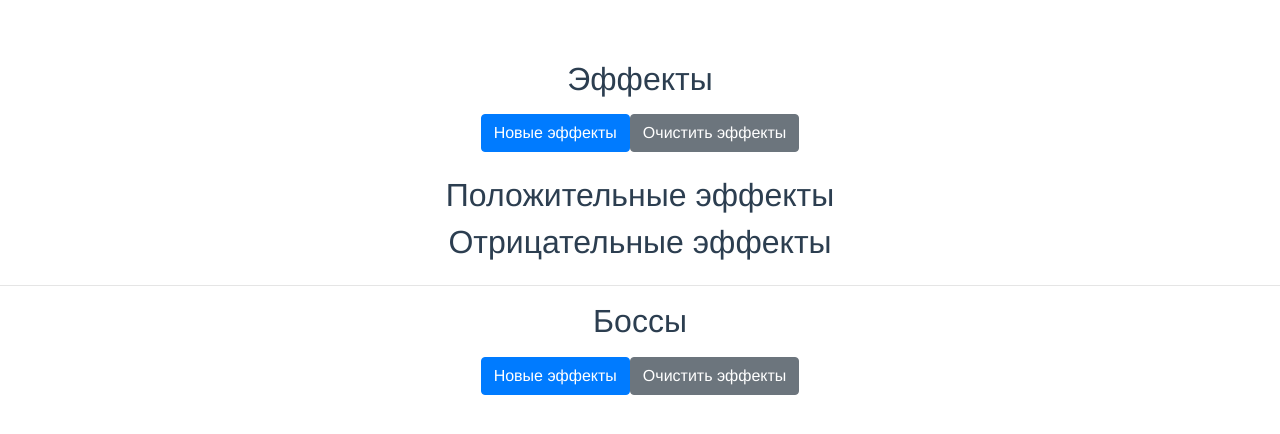
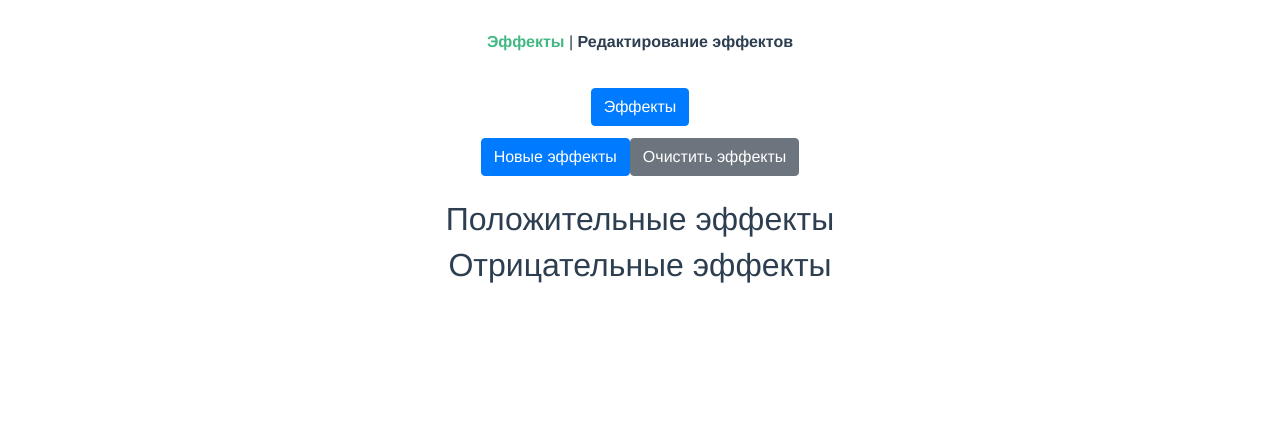
Before and after one commit to John13292/dicesFront, a Vue app: page / in a window 1280 px wide. Shown: the top 434 px of the page. Built offline with nearby package versions, Linux system fonts and the light colour scheme.

Commit message:
Разделил компонент эффектов на эффекты волн и эффекты боссов, добавил роутинг

```diff
--- a/package.json
+++ b/package.json
@@ -9,11 +9,13 @@
   },
   "dependencies": {
     "core-js": "^3.6.5",
-    "vue": "^2.6.11"
+    "vue": "^2.6.11",
+    "vue-router": "^3.2.0"
   },
   "devDependencies": {
     "@vue/cli-plugin-babel": "~4.5.0",
     "@vue/cli-plugin-eslint": "~4.5.0",
+    "@vue/cli-plugin-router": "^4.5.10",
     "@vue/cli-service": "~4.5.0",
     "@vue/eslint-config-standard": "^5.1.2",
     "babel-eslint": "^10.1.0",
--- a/src/App.vue
+++ b/src/App.vue
@@ -1,19 +1,12 @@
 <template>
   <div id="app">
-    <HelloWorld msg="Welcome to Your Vue.js App"/>
+    <div id="nav">
+      <router-link to="/">Эффекты</router-link> |
+      <router-link to="/EditEffects">Редактирование эффектов</router-link>
+    </div>
+    <router-view/>
   </div>
 </template>
-
-<script>
-import HelloWorld from './components/HelloWorld.vue'
-
-export default {
-  name: 'App',
-  components: {
-    HelloWorld
-  }
-}
-</script>
 
 <style>
 #app {
@@ -22,6 +15,18 @@ export default {
   -moz-osx-font-smoothing: grayscale;
   text-align: center;
   color: #2c3e50;
-  margin-top: 60px;
+}
+
+#nav {
+  padding: 30px;
+}
+
+#nav a {
+  font-weight: bold;
+  color: #2c3e50;
+}
+
+#nav a.router-link-exact-active {
+  color: #42b983;
 }
 </style>
--- /dev/null
+++ b/src/components/BossEffects.vue
@@ -0,0 +1,78 @@
+<template>
+  <div>
+    <p>
+      <button @click="generatorEffectsForBoss" class="btn btn-primary my-2">Новые эффекты Боссам</button>
+      <button @click="clear" class="btn btn-secondary my-2">Очистить эффекты</button>
+    </p>
+    <div class="container">
+      <div class="row">
+        <div class="col-md-4" v-for="(effect, effectId) in effects" :key="effectId">
+          <div class="card mb-4 box-shadow">
+            <img :src="effect.get('image')" class="card-img-top" >
+            <div class="card-body">
+              <p class="alert alert-primary" role="alert">{{effect.get('positiveEffects')}} </p>
+              <p class="alert alert-danger" role="alert">{{effect.get('negativeEffects')}} </p>
+            </div>
+          </div>
+        </div>
+      </div>
+    </div>
+  </div>
+</template>
+
+<script>
+export default {
+  props: [
+    'negativeEffects',
+    'positiveEffects'
+  ],
+  data () {
+    return {
+      historyNegativeEffects: [],
+      historyPositiveEffects: [],
+      images: [
+        {
+          imageId: 1,
+          image: 'https://game-icons.net/icons/ffffff/000000/1x1/delapouite/gargoyle.svg'
+        },
+        {
+          imageId: 2,
+          image: 'https://game-icons.net/icons/ffffff/000000/1x1/lorc/minotaur.svg'
+        },
+        {
+          imageId: 2,
+          image: 'https://game-icons.net/icons/ffffff/000000/1x1/faithtoken/dragon-head.svg'
+        }
+      ],
+      effects: []
+    }
+  },
+  methods: {
+    generatorEffectsForBoss () {
+      this.clear()
+      const maxNegativeEffects = this.negativeEffects.length
+      const maxPositiveEffects = this.positiveEffects.length
+      const minRandomRate = 1
+      const countEffects = 3
+      for (let index = 0; index < countEffects; index++) {
+        const effectDescription = new Map()
+        effectDescription.set('effectId', index)
+        const image = this.images[index].image
+        effectDescription.set('image', image)
+        const numberPositiveEffect = Math.floor(Math.random() * (maxPositiveEffects - minRandomRate + 1) + minRandomRate)
+        const positiveEffects = this.positiveEffects[numberPositiveEffect].effectText
+        effectDescription.set('positiveEffects', positiveEffects)
+        const numberNegativeEffect = Math.floor(Math.random() * (maxNegativeEffects - minRandomRate + 1) + minRandomRate)
+        const negativeEffects = this.negativeEffects[numberNegativeEffect].effectText
+        effectDescription.set('negativeEffects', negativeEffects)
+        this.effects.push(effectDescription)
+      }
+    },
+    clear () {
+      this.historyNegativeEffects = []
+      this.historyPositiveEffects = []
+      this.effects = []
+    }
+  }
+}
+</script>
--- a/src/components/HelloWorld.vue
+++ b/src/components/Effects.vue
@@ -1,11 +1,11 @@
 <template>
-  <div class="hello">
-    <h2>Эффекты</h2>
+  <div>
+    <button class="btn btn-primary my-1" @click="buttons">Эффекты</button>
+    <div class="container" v-if="button">
         <p>
           <button @click="generatorEffects" class="btn btn-primary my-2">Новые эффекты</button>
           <button @click="clear" class="btn btn-secondary my-2">Очистить эффекты</button>
         </p>
-    <div class="container">
         <h2>Положительные эффекты</h2>
         <div class="row">
           <div class="col-md-4" v-for="(h, index) in historyPositiveEffects" :key="index" >
@@ -20,49 +20,24 @@
           </div>
         </div>
     </div>
-    <hr>
-    <h2>Боссы</h2>
-    <p>
-      <button @click="generatorEffectsForBoss" class="btn btn-primary my-2">Новые эффекты</button>
-      <button @click="clear" class="btn btn-secondary my-2">Очистить эффекты</button>
-    </p>
-    <div class="container">
-      <div class="row">
-        <div class="col-md-4" v-for="(effect, effectId) in effects" :key="effectId">
-          <div class="card mb-4 box-shadow">
-            <img :src="effect.get('image')" class="card-img-top" >
-            <div class="card-body">
-              <p class="alert alert-primary" role="alert">{{effect.get('positiveEffects')}} </p>
-              <p class="alert alert-danger" role="alert">{{effect.get('negativeEffects')}} </p>
-            </div>
-          </div>
-        </div>
-      </div>
+    <div v-else>
+      <boss-effects
+        :negativeEffects="negativeEffects"
+        :positiveEffects="positiveEffects"
+      />
     </div>
   </div>
 </template>
 
 <script>
+import BossEffects from './BossEffects.vue'
 export default {
+  name: 'effects',
   data () {
     return {
-      number: null,
+      button: true,
       historyNegativeEffects: [],
       historyPositiveEffects: [],
-      images: [
-        {
-          imageId: 1,
-          image: 'https://game-icons.net/icons/ffffff/000000/1x1/delapouite/gargoyle.svg'
-        },
-        {
-          imageId: 2,
-          image: 'https://game-icons.net/icons/ffffff/000000/1x1/lorc/minotaur.svg'
-        },
-        {
-          imageId: 2,
-          image: 'https://game-icons.net/icons/ffffff/000000/1x1/faithtoken/dragon-head.svg'
-        }
-      ],
       negativeEffects: [
         {
           effectId: 1,
@@ -247,6 +222,13 @@ export default {
     }
   },
   methods: {
+    buttons () {
+      if (this.button) {
+        this.button = false
+      } else {
+        this.button = true
+      }
+    },
     generatorEffects () {
       this.clear()
       const maxNegativeEffects = this.negativeEffects.length
@@ -260,35 +242,14 @@ export default {
         this.historyPositiveEffects.push(this.positiveEffects[numberPositiveEffect].effectText)
       }
     },
-    generatorEffectsForBoss () {
-      this.clear()
-      const maxNegativeEffects = this.negativeEffects.length
-      const maxPositiveEffects = this.positiveEffects.length
-      const minRandomRate = 1
-      const countEffects = 3
-      for (let index = 0; index < countEffects; index++) {
-        const effectDescription = new Map()
-        effectDescription.set('effectId', index)
-        const image = this.images[index].image
-        effectDescription.set('image', image)
-        const numberPositiveEffect = Math.floor(Math.random() * (maxPositiveEffects - minRandomRate + 1) + minRandomRate)
-        const positiveEffects = this.positiveEffects[numberPositiveEffect].effectText
-        effectDescription.set('positiveEffects', positiveEffects)
-        const numberNegativeEffect = Math.floor(Math.random() * (maxNegativeEffects - minRandomRate + 1) + minRandomRate)
-        const negativeEffects = this.negativeEffects[numberNegativeEffect].effectText
-        effectDescription.set('negativeEffects', negativeEffects)
-        this.effects.push(effectDescription)
-      }
-    },
     clear () {
       this.historyNegativeEffects = []
       this.historyPositiveEffects = []
       this.effects = []
     }
+  },
+  components: {
+    BossEffects
   }
 }
 </script>
-
-<style scoped>
-
-</style>
--- a/src/main.js
+++ b/src/main.js
@@ -1,8 +1,10 @@
 import Vue from 'vue'
 import App from './App.vue'
+import router from './router'
 
 Vue.config.productionTip = false
 
 new Vue({
+  router,
   render: h => h(App)
 }).$mount('#app')
--- /dev/null
+++ b/src/router/index.js
@@ -0,0 +1,27 @@
+import Vue from 'vue'
+import VueRouter from 'vue-router'
+import Home from '../views/Home.vue'
+
+Vue.use(VueRouter)
+
+const routes = [
+  {
+    path: '/',
+    name: 'Home',
+    component: Home
+  },
+  {
+    path: '/EditEffects',
+    name: 'Editfects',
+    // route level code-splitting
+    // this generates a separate chunk (about.[hash].js) for this route
+    // which is lazy-loaded when the route is visited.
+    component: () => import(/* webpackChunkName: "about" */ '../views/EditEffects.vue')
+  }
+]
+
+const router = new VueRouter({
+  routes
+})
+
+export default router
--- /dev/null
+++ b/src/views/EditEffects.vue
@@ -0,0 +1,18 @@
+<template>
+  <div class="editEffects">
+    <div class="" v-for="(effect, id) in effects" :key="id">
+      {{effect}}
+    </div>
+  </div>
+</template>
+
+<script>
+export default {
+  props: {
+    effects: {
+      id: Number,
+      text: String
+    }
+  }
+}
+</script>
--- /dev/null
+++ b/src/views/Home.vue
@@ -0,0 +1,17 @@
+<template>
+  <div class="home">
+    <Effects />
+  </div>
+</template>
+
+<script>
+// @ is an alias to /src
+import Effects from '@/components/Effects.vue'
+
+export default {
+  name: 'Home',
+  components: {
+    Effects
+  }
+}
+</script>
```
Also changed, not shown: 1 other file (tests, documents, lock files or other folders). Lines whose indentation alone changed are shown as unchanged.
